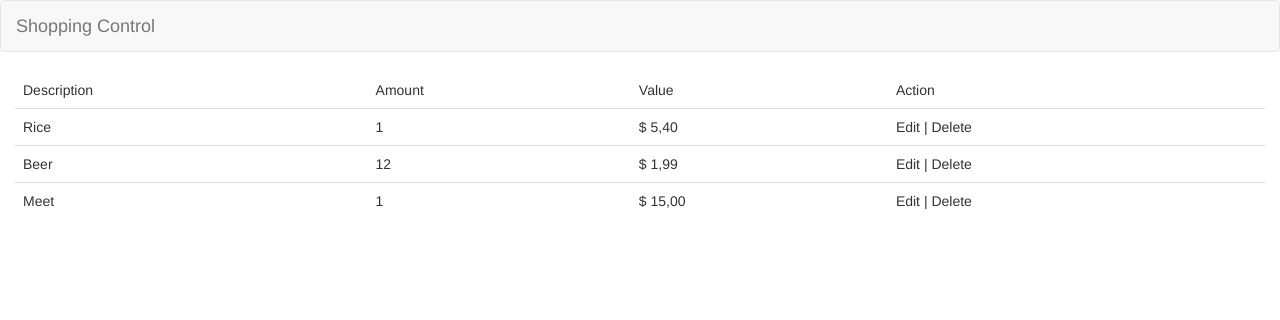
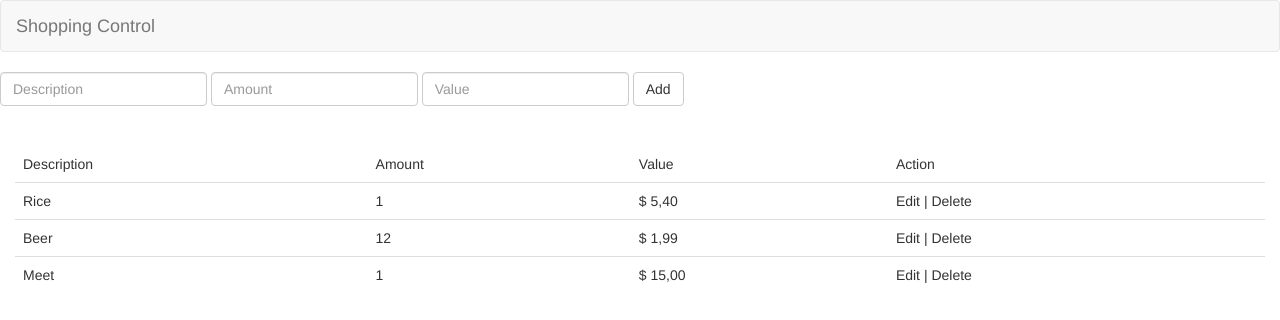
Before and after one commit to danilo-righetto/javascriptAdvanced, a plain HTML site: page index.html in a window 1280 px wide. Drawn offline with Linux system fonts and the light colour scheme.

Commit message:
Adicionando novos registros

```diff
--- a/index.html
+++ b/index.html
@@ -14,6 +14,23 @@
 	    </div>
 	  </div>
 	</nav>
+
+	<!-- Adicionando novo registro -->
+	<div class="form-inline">
+		<div class="form-group">
+			<input type="text" class="form-control" id="desc" placeholder="Description">
+		</div>
+		<div class="form-group">
+			<input type="text" class="form-control" id="amount" placeholder="Amount">
+		</div>
+		<div class="form-group">
+			<input type="text" class="form-control" id="value" placeholder="Value">
+		</div>
+		<button onclick="addData();" class="btn btn-default">Add</button>
+	</div>
+
+	<br /><br />
+
 	<div class="container-fluid">
 		<!-- Corpo da APlicação -->
 		<table id="listTable" class="table">
@@ -22,6 +39,7 @@
 
 	</div>
 
+
 	<script src="js/config.js"></script>
 	<script src="js/main.js"></script>
 </body>
--- a/js/main.js
+++ b/js/main.js
@@ -35,8 +35,7 @@ function setList(list){
 	document.getElementById("listTable").innerHTML = table;
 }
 
-/* Usando a funcao setList() */
-setList(list);
+
 
 /* Formatando a Descrição */
 
@@ -63,3 +62,18 @@ function formatValue(value){
 
 	return str;
 }
+
+/* adicionando novo registro */
+function addData(){
+	var desc = document.getElementById("desc").value;
+	var amount = document.getElementById("amount").value;
+	var value = document.getElementById("value").value;
+
+	// Adicionando um novo objeto pro começo da lista
+	list.unshift({"desc": desc, "amount":amount, "value":value});
+
+	setList(list);
+}
+
+/* Usando a funcao setList() */
+setList(list);
```
